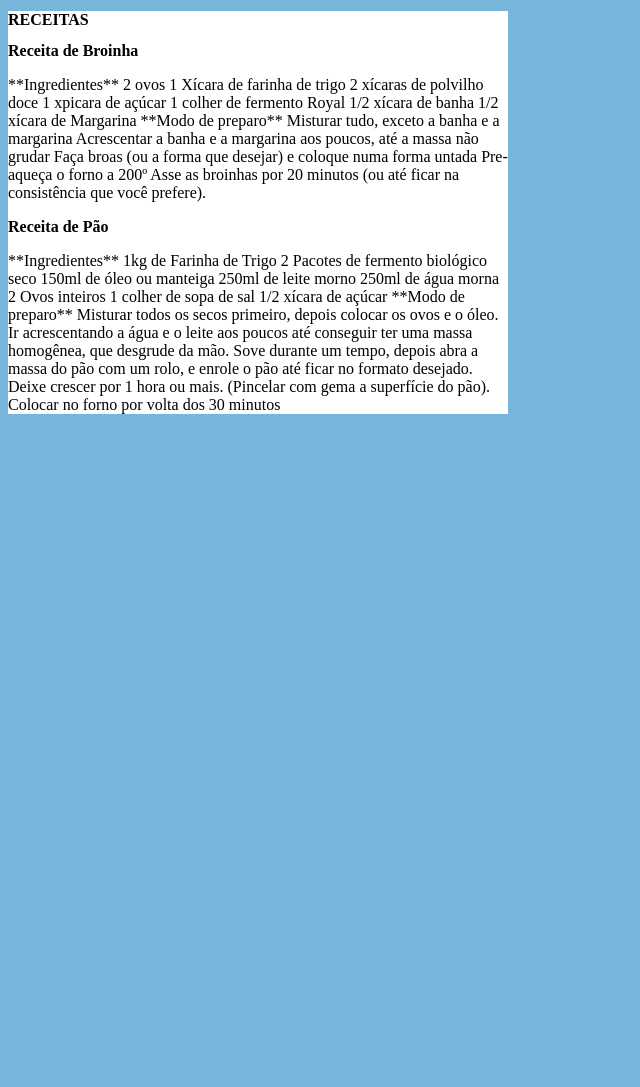
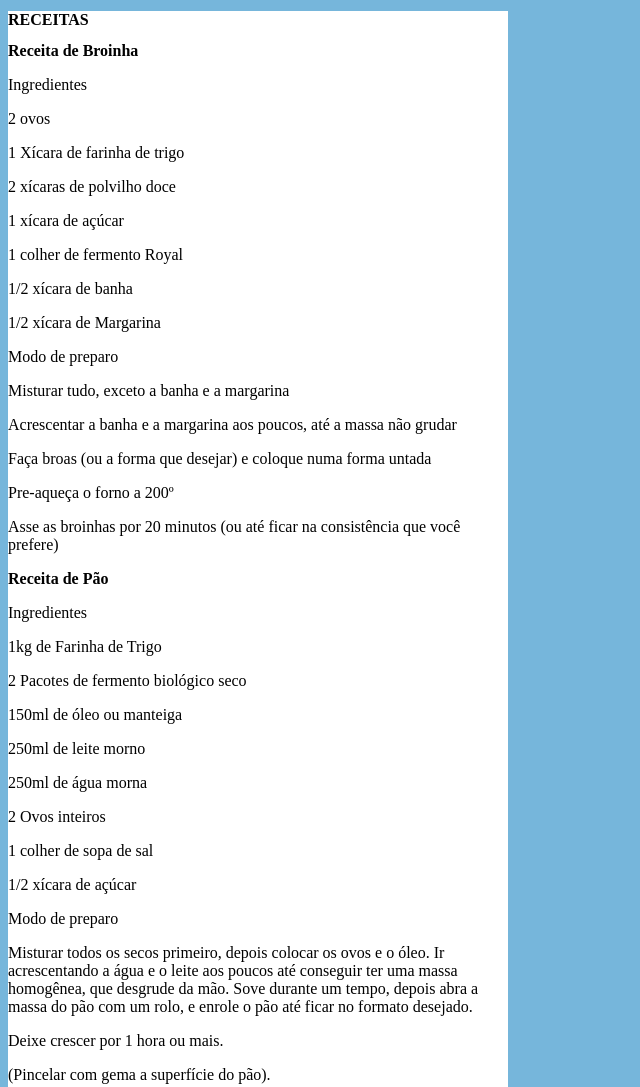
Before and after one commit to RangeleGuimaraes/Projeto-do-Site, a plain HTML site: page index.html in a window 1280 px wide. Shown: the top 1087 px of the page, without its empty margins (0-640 px from the left). Before the commit the page ends 800 px from the top, so only its background shows below. Drawn offline with Linux system fonts and the light colour scheme.

Commit message:
Update index.html

```diff
--- a/index.html
+++ b/index.html
@@ -13,46 +13,42 @@
             <h1>RECEITAS</h1>
         </header>
         <article><h2>Receita de Broinha</h2>
-            <p>**Ingredientes**
+            <p>Ingredientes
 
-                2 ovos
-                1 Xícara de farinha de trigo
-                2 xícaras de polvilho doce
-                1 xpicara de açúcar
-                1 colher de fermento Royal
-                1/2 xícara de banha
-                1/2 xícara de Margarina
+                <p>2 ovos</p>
+                <p>1 Xícara de farinha de trigo</p>
+                <p>2 xícaras de polvilho doce</p>
+                <p>1 xícara de açúcar</p>
+                <p>1 colher de fermento Royal</p>
+                <p>1/2 xícara de banha</p>
+                <p>1/2 xícara de Margarina</p>
 
-                **Modo de preparo**
+                <p>Modo de preparo</p>
 
-                Misturar tudo, exceto a banha e a margarina
-                Acrescentar a banha e a margarina aos poucos, até a massa não grudar
-                Faça broas (ou a forma que desejar) e coloque numa forma untada
-                Pre-aqueça o forno a 200º
-                Asse as broinhas por 20 minutos (ou até ficar na consistência que você prefere).</p>
+                <p>Misturar tudo, exceto a banha e a margarina</p>
+                <p>Acrescentar a banha e a margarina aos poucos, até a massa não grudar</p>
+                <p>Faça broas (ou a forma que desejar) e coloque numa forma untada</p>
+                <p>Pre-aqueça o forno a 200º</p>
+                <p>Asse as broinhas por 20 minutos (ou até ficar na consistência que você prefere)</p>
         </article>
         <article>
             <h2>Receita de Pão </h2>
-            <p>**Ingredientes**
+            <p>Ingredientes
 
-                1kg de Farinha de Trigo
-                2 Pacotes de fermento biológico seco
-                150ml de óleo ou manteiga
-                250ml de leite morno
-                250ml de água morna
-                2 Ovos inteiros
-                1 colher de sopa de sal
-                1/2 xícara de açúcar
+                <p>1kg de Farinha de Trigo</p>
+                <p>2 Pacotes de fermento biológico seco</p>
+                <p>150ml de óleo ou manteiga</p>
+                <p>250ml de leite morno</p>
+                <p>250ml de água morna</p>
+                <p>2 Ovos inteiros</p>
+                <p>1 colher de sopa de sal</p>
+                <p>1/2 xícara de açúcar</p>
 
-                **Modo de preparo**
-
-                Misturar todos os secos primeiro, depois colocar os ovos e o óleo. Ir acrescentando a água e o leite aos poucos até conseguir ter uma massa homogênea, que desgrude da mão. Sove durante um tempo, depois abra a massa do pão com um rolo, e enrole o pão até ficar no formato desejado.
-
-                Deixe crescer por 1 hora ou mais.
-
-                (Pincelar com gema a superfície do pão).
-
-                Colocar no forno por volta dos 30 minutos</p>
+                <p>Modo de preparo</p>
+                <p>Misturar todos os secos primeiro, depois colocar os ovos e o óleo. Ir acrescentando a água e o leite aos poucos até conseguir ter uma massa homogênea, que desgrude da mão. Sove durante um tempo, depois abra a massa do pão com um rolo, e enrole o pão até ficar no formato desejado.
+                <p>Deixe crescer por 1 hora ou mais.</p>
+                <p>(Pincelar com gema a superfície do pão).</p>
+                <p>Colocar no forno por volta dos 30 minutos</p>
         </article>
     </main>
 </header>
```
